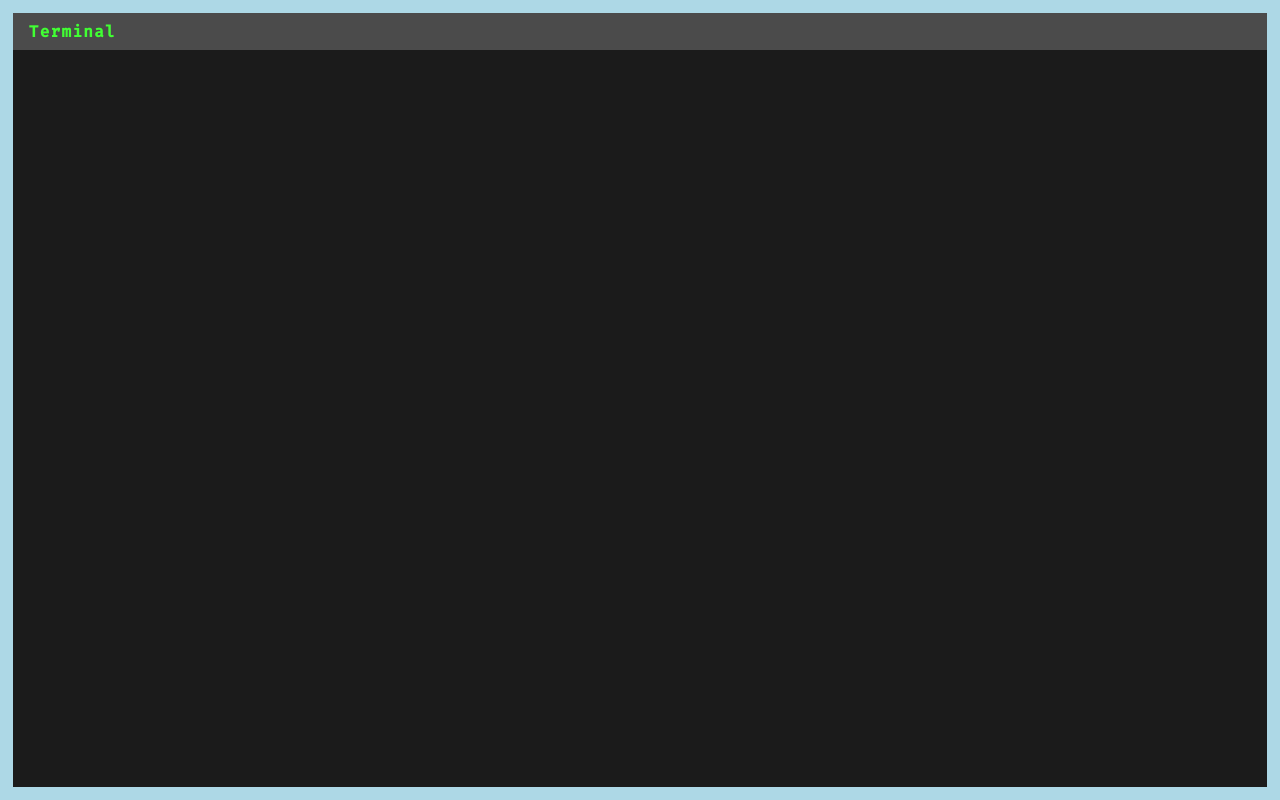
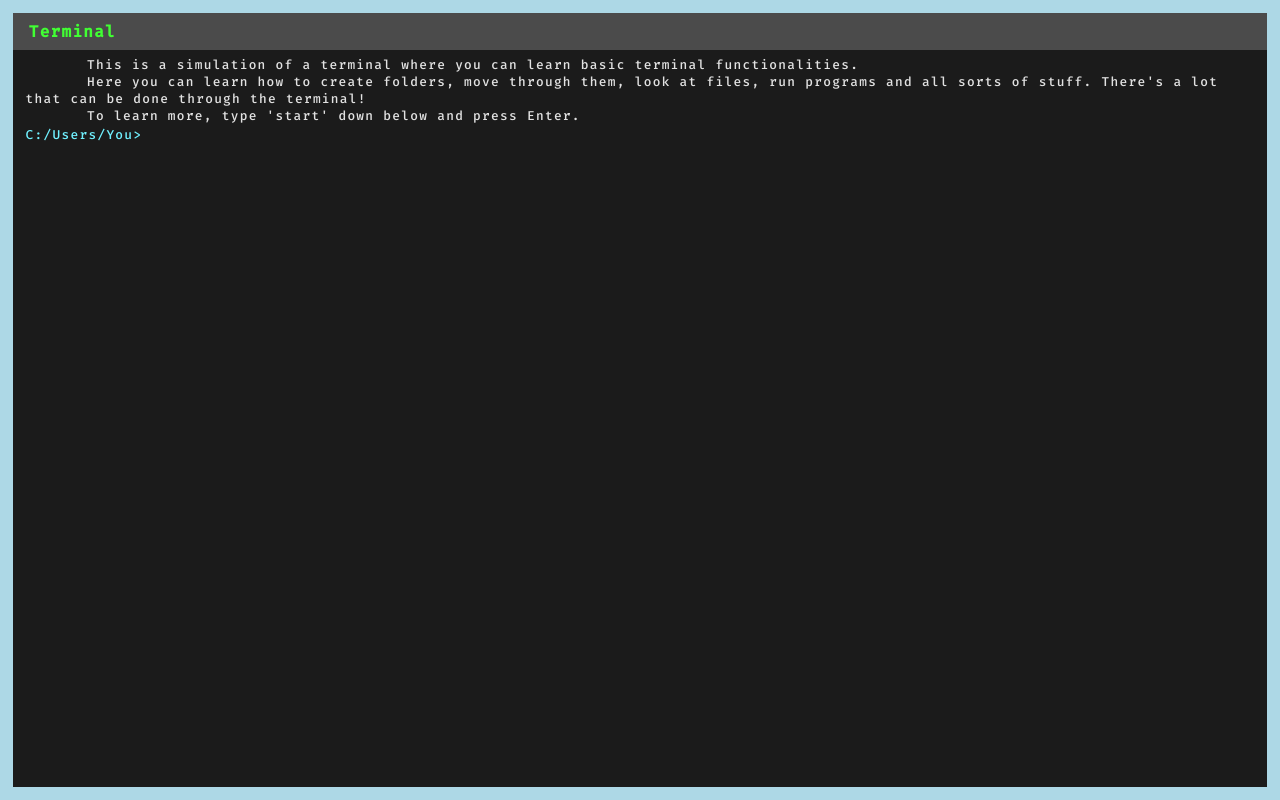
Before and after one commit to Shoonkey/learn-terminal, a Vue app: page / in a window 1280 px wide. Built offline with nearby package versions, Linux system fonts and the light colour scheme.

Commit message:
feat: added a few commands and began the tutorial

```diff
--- a/src/App.vue
+++ b/src/App.vue
@@ -5,7 +5,7 @@
 </template>
 
 <script>
-import Terminal from './components/Terminal.vue';
+import Terminal from './components/Terminal';
 
 export default {
   name: 'App',
--- /dev/null
+++ b/src/commands/cd.js
@@ -0,0 +1,23 @@
+export default function cd(shell, args){
+
+  if (args[0] === '/?'){
+    shell.print(
+      "\t'cd' is a useful command for switching between directories. Using it you can go back up " +
+      "to parent directories or keep going further down the file system.\n"
+    );
+    return;
+  }
+
+  const targetPath = args[0];
+
+  // TODO: Validate if target path is reachable from the current shell path.
+  // This will probably be a good excuse to build a procedural fake filesystem generator that
+  // changes the disposition of folders and files inside the terminal every session and is
+  // navigatable (i.e. every file has no children and thus is not cd-able into, every folder has at
+  // least an empty set associated to it so it is cd-able into)
+
+  // TODO: Ensure path is readable (remove trailing slashes, properly calculate '..'s in path etc.)
+
+  shell.setPath(shell.getPath() + targetPath);
+
+}
--- /dev/null
+++ b/src/commands/clear.js
@@ -0,0 +1,13 @@
+export default function clear(shell, args){
+
+  if (args[0] === "/?"){
+    shell.print(
+      "\t'clear' is a command responsible for clearing the terminal screen. It's useful to get a " +
+      "fresh space to work from without restarting the whole terminal program."
+    );
+    return;
+  }
+
+  shell.clear();
+
+}
--- /dev/null
+++ b/src/commands/dir.js
@@ -0,0 +1,27 @@
+export default function dir(shell, args){
+
+  if (args[0] === "/?"){
+    shell.print(
+      "\t'dir' is a command that's responsible for listing the [dir]ectories (folders) and files " +
+      "inside the folder you're currently in, which is indicated by the text before '>' in the " +
+      "terminal.\n\n" +
+      "\tWhat you just did was you ran the 'dir' command with '/?' as an argument for it. This " +
+      "is usually how you get to see a command explained specifically on Windows. Using Bash on " +
+      "Linux, for example, you'd type 'ls' for the same effect as 'dir', and 'ls --help' for the " +
+      "same effect as 'dir /?' on Windows.\n" +
+      "\tNow let's take a look at 'cd'. It's a very useful command that allows us to navigate " +
+      "through our files. Combining 'dir' and 'cd' can make for an experience pretty much like a " +
+      "file explorer in its simplest form. Essentially, this command lets you [c]hange the " +
+      "[d]irectory you're in, allowing you to go back to previous (parent) directories or " +
+      "deeper into inner folders.\n"
+    );
+    return;
+  }
+
+
+  shell.print(
+    ["docs/", "images/", "videos/", "file1.txt", "file2.png"]
+      .join('\n')
+  );
+
+}
--- /dev/null
+++ b/src/commands/start.js
@@ -0,0 +1,18 @@
+export default function help(shell){
+
+  shell.print(
+    "\tEverything you write into a terminal is a command, that is processed once you press " +
+    "Enter.\n" +
+    "\tSo, the terminal is essentially an access to the command center of your operating system; " +
+    "on Linux, it's called Bash, on Mac it's called Terminal and on Windows there are two " +
+    "options: Command Prompt and PowerShell.\n" +
+    "\tEach one of them has its peculiarities as to how things are written and processed, but " +
+    "they all allow you to navigate through the system at the most basic level, usually without " +
+    "any UI at all, just through commands. 'help' itself was a command you just typed into the " +
+    "terminal!\n" +
+    "\tSo let's begin the journey by taking a look at some commands. The first one will be " +
+    "'dir'. Try typing it down below. Can you figure out what it does?\n" +
+    "\tWhen you're done, you can type the command 'dir /?' to continue."
+  );
+
+}
--- a/src/components/Terminal.vue
+++ b/src/components/Terminal.vue
@@ -4,13 +4,72 @@
       <p class="title">Terminal</p>
     </div>
     <main class="content-area">
+      <terminal-log :content="log" />
+      <terminal-input
+        v-if="runningCommand == null"
+        :path="path"
+        @submit="runCommand"
+      />
     </main>
   </div>
 </template>
 
 <script>
+import TerminalInput from './TerminalInput';
+import TerminalLog from './TerminalLog';
+
 export default {
-  name: 'Terminal'
+  name: 'terminal',
+  components: { TerminalInput, TerminalLog },
+  data: () => ({
+    log: [
+      {
+        type: 'COMMAND_OUTPUT',
+        text:
+          "\tThis is a simulation of a terminal where you can learn basic terminal " +
+          "functionalities.\n" +
+          "\tHere you can learn how to create folders, move through them, look at files, run " +
+          "programs and all sorts of stuff. There's a lot that can be done through the " +
+          "terminal!\n" +
+          "\tTo learn more, type 'start' down below and press Enter."
+      }
+    ],
+    path: "C:/Users/You",
+    input: "",
+    runningCommand: null
+  }),
+  methods: {
+    updateLog(){},
+    addLog(type, text, args){
+      this.log.push({ path: this.path, type, text, args });
+    },
+    buildShell(){
+      return {
+        getPath: () => this.path,
+        setPath: newPath => this.path = newPath,
+        print: text => this.addLog('COMMAND_OUTPUT', text),
+        clear: () => this.log.splice(0, this.log.length)
+      }
+    },
+    runCommand(input){
+
+      const [command, ...args] = input.split(' ');
+
+      this.addLog('COMMAND', input);
+      this.runningCommand = command;
+
+      try {
+        const commandFn = require("../commands/" + command).default;
+        commandFn(this.buildShell(), args);
+      } catch (e){
+        console.error(e);
+        this.addLog('COMMAND_OUTPUT', `Command "${command}" not found.`);
+      }
+
+      this.runningCommand = null;
+
+    }
+  }
 }
 </script>
 
@@ -19,22 +78,34 @@ export default {
 .terminal
   display: flex
   flex-direction: column
+
   flex-grow: 1
+
   font-family: "Fira Code", monospace
+  font-size: 1em
   letter-spacing: 1.3px
+
   background: #1b1b1b
-  color: #41ff33
+  color: #e2e2e2
 
   .window-action-bar
     display: inherit
     background: #4b4b4b
     align-items: center
     .title
+      color: #41ff33
       margin: 0
       padding: .5em 0 .5em 1em
       font-weight: bold
 
   .content-area
+    display: flex
+    flex-direction: column
+    flex-grow: 1
+    max-height: 90vh
+    overflow-y: auto
+    font-size: .8em
     background: inherit
-    flex-grow: 1
+    padding: .5em 1em
+    white-space: pre-wrap
 </style>
--- /dev/null
+++ b/src/components/TerminalInput.vue
@@ -0,0 +1,85 @@
+<template>
+  <div class="terminal-input">
+    <p class="input-preffix">{{path}}&gt;</p>
+    <textarea
+      ref="input"
+      :disabled="disabled"
+      autofocus
+      rows="1"
+      resize="none"
+      :value="input"
+      @keydown="preventDefaultOnEnter($event)"
+      @input="updateInput($event)"
+      :style="`height: ${height}`"
+    />
+  </div>
+</template>
+
+<script>
+export default {
+  name: "terminal-input",
+  props: {
+    path: String,
+    value: String,
+    disabled: Boolean
+  },
+  data(){
+    return {
+      input: this.value || "",
+      height: "auto"
+    };
+  },
+  mounted(){
+    window.addEventListener("resize", this.resizeToRemoveScrollbar);
+  },
+  beforeDestroy(){
+    window.removeEventListener("resize", this.resizeToRemoveScrollbar);
+  },
+  methods: {
+    preventDefaultOnEnter(event){
+      if (event.key === 'Enter'){
+        event.preventDefault();
+        this.$emit("submit", this.input);
+        this.input = "";
+      }
+    },
+    resizeToRemoveScrollbar(){
+
+      let textarea = this.$refs.input;
+
+      // Resets height to "auto" so that textarea can go back to default behavior (adding vertical
+      // scrollbar on text overflow), then waiting for DOM to update so that the element can resize
+      // to its ideal height, without a scrollbar. This allows the resizing to happen both by adding
+      // height when content is overflowing *and* removing some height when content is taken away
+      this.height = "auto";
+      this.$nextTick(() => {
+        this.height = textarea.scrollHeight + "px";
+      });
+
+    },
+    updateInput(event){
+      this.input = event.target.value;
+      this.resizeToRemoveScrollbar();
+    }
+  }
+}
+</script>
+
+<style scoped lang="sass">
+.terminal-input
+  display: flex
+  align-items: baseline
+  .input-preffix
+    color: #70f1ff
+    margin: 0 4px 0 0
+  textarea
+    box-sizing: border-box
+    width: 100%
+    resize: none
+    font-family: inherit
+    font-size: inherit
+    color: inherit
+    background: none
+    outline: none
+    border: none
+</style>
--- /dev/null
+++ b/src/components/TerminalLog.vue
@@ -0,0 +1,31 @@
+<template>
+  <div class="terminal-log-container">
+    <div v-for="(log, idx) in content" :key="'log-'+idx" class="terminal-log">
+      <terminal-input
+        v-if="log.type === 'COMMAND'"
+        disabled
+        :path="log.path"
+        :value="log.text"
+      />
+      <p v-if="log.type === 'COMMAND_OUTPUT'">{{log.text}}</p>
+    </div>
+  </div>
+</template>
+
+<script>
+import TerminalInput from './TerminalInput';
+export default {
+  name: "terminal-log",
+  components: { TerminalInput },
+  props: {
+    content: Array
+  }
+}
+</script>
+
+<style lang="sass" scoped>
+.terminal-log
+  .terminal-input, p
+    margin: 0
+    white-space: pre-wrap
+</style>
```
